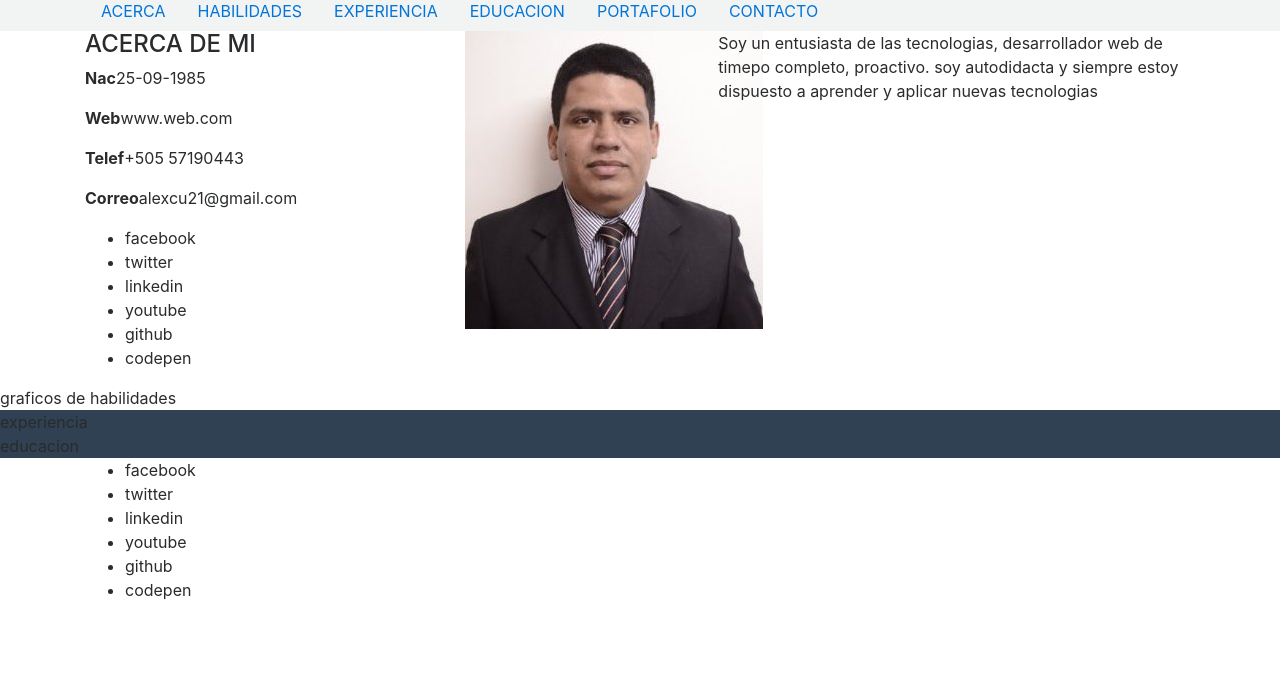
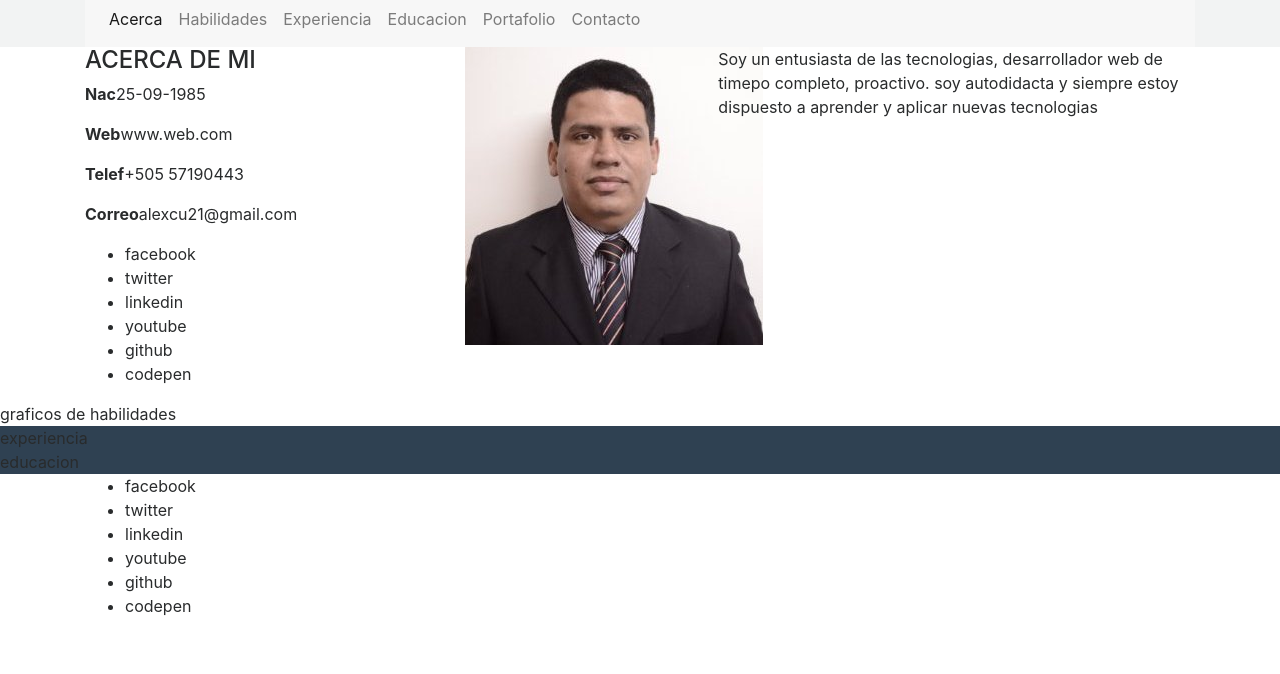
Before and after one commit to alexcuadra/curriculumweb, a plain HTML site: page index.html in a window 1280 px wide. Shown: the part 126-800 px from the top of the page. Drawn offline with nearby package versions, Linux system fonts and the light colour scheme; a script that the page names is missing.

Commit message:
cambio de navbar

```diff
--- a/index.html
+++ b/index.html
@@ -15,14 +15,21 @@
                 <div class="col-md-12 col-lg-12 col-xl-12">
                     <h1>ALVARO CUADRA</h1>
                     <h3>Desarrollador Web</h3>
-                    <nav class="nav">
-                        <a class="nav-link active" href="#">ACERCA</a>
-                        <a class="nav-link" href="#">HABILIDADES</a>
-                        <a class="nav-link" href="#">EXPERIENCIA</a>
-                        <a class="nav-link" href="#">EDUCACION</a>
-                        <a class="nav-link" href="#">PORTAFOLIO</a>
-                        <a class="nav-link" href="#">CONTACTO</a>
+                    <nav class="navbar navbar-toggleable-md navbar-light bg-faded">
+                        <button class="navbar-toggler navbar-toggler-right" type="button" data-toggle="collapse" data-target="#navbarNavAltMarkup" aria-controls="navbarNavAltMarkup" aria-expanded="false" aria-label="Toggle navigation">
+    <span class="navbar-toggler-icon"></span>
+  </button>
 
+                        <div class="collapse navbar-collapse" id="navbarNavAltMarkup">
+                            <div class="navbar-nav">
+                                <a class="nav-item nav-link active" href="#">Acerca<span class="sr-only"></span></a>
+                                <a class="nav-item nav-link" href="#">Habilidades</a>
+                                <a class="nav-item nav-link" href="#">Experiencia</a>
+                                <a class="nav-item nav-link" href="#">Educacion</a>
+                                <a class="nav-item nav-link" href="#">Portafolio</a>
+                                <a class="nav-item nav-link" href="#">Contacto</a>
+                            </div>
+                        </div>
                     </nav>
                 </div>
             </div>
```
